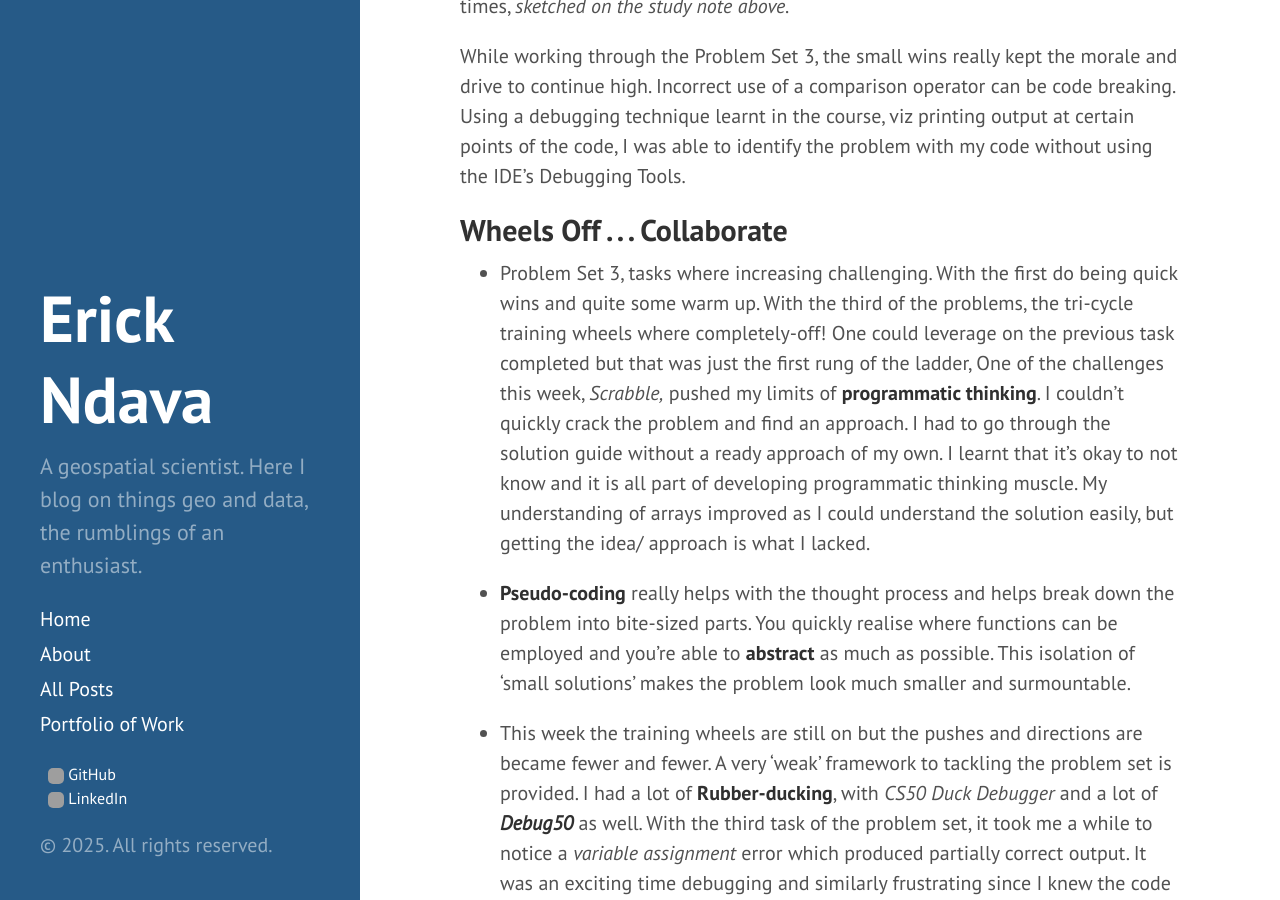
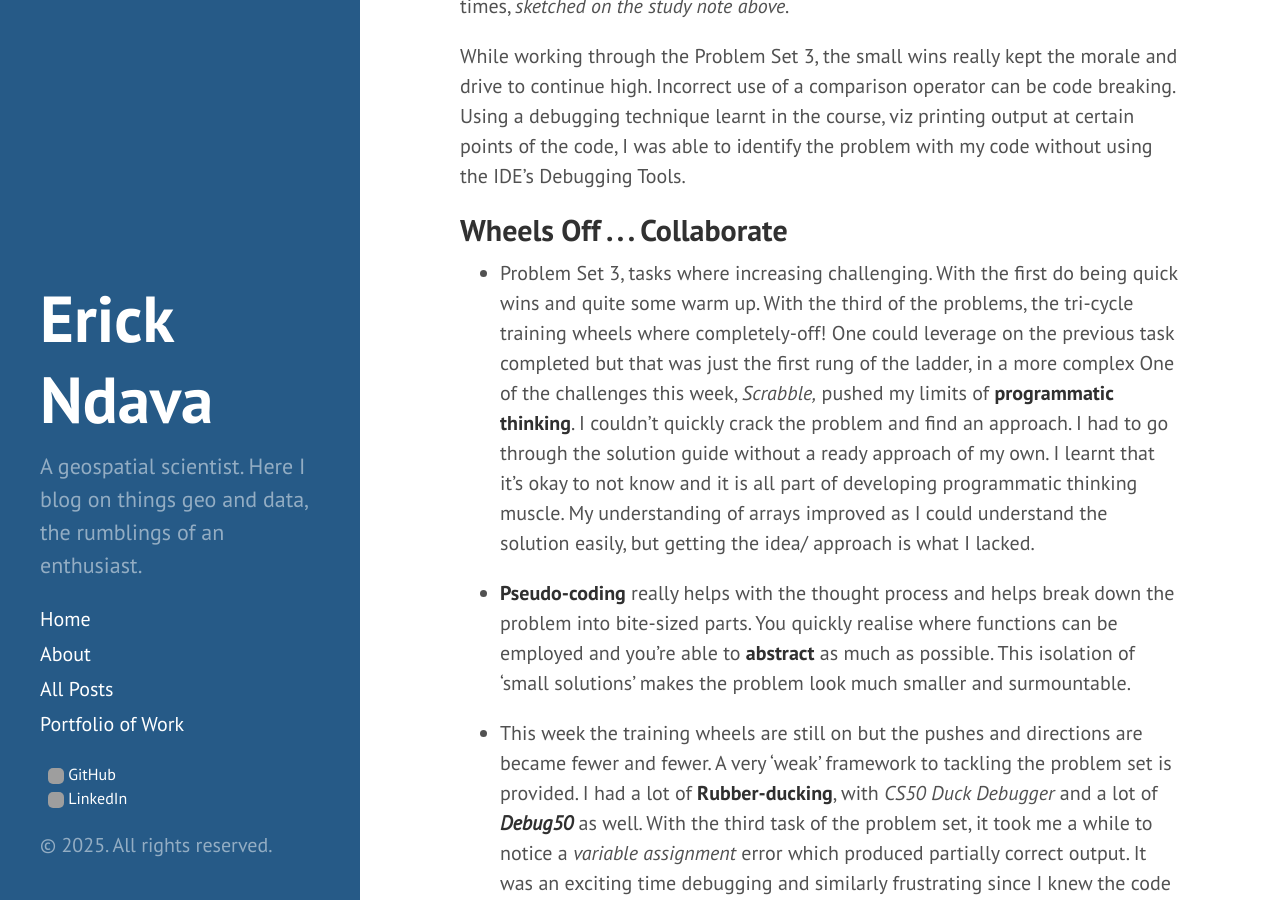
Before and after one commit to erickndava/erickndava.github.io, a Jekyll site: the page built from _posts/2025-07-16-Week-3-Surviving-Algorithms-and-Running-Elections.md, in a window 1280 px wide and 900 px high, scrolled down 970 px. Built offline with Jekyll 4.4.1, drawn with Linux system fonts in a browser that asks for light colours; grey boxes are pictures that could not be loaded.

Commit message:
_posts/2025-07-16-Week-3-Surviving-Algorithms-and-Running-Elections.md updated from https://stackedit.io/

```diff
--- a/_posts/2025-07-16-Week-3-Surviving-Algorithms-and-Running-Elections.md
+++ b/_posts/2025-07-16-Week-3-Surviving-Algorithms-and-Running-Elections.md
@@ -24,7 +24,7 @@
 
 ## Wheels Off . . . Collaborate
 
-- Problem Set 3, tasks where increasing challenging. With the first do being quick wins and quite some warm up. With the third of the problems, the tri-cycle training wheels where completely-off! One could leverage on the previous task completed but that was just the first rung of the ladder,  One of the challenges this week, *Scrabble,* pushed my limits of **programmatic thinking**. I couldn't quickly crack the problem and find an approach. I had to go through the solution guide without a ready approach of my own. I learnt that it's okay to not know and it is all part of developing programmatic thinking muscle. My understanding of arrays improved as I could understand the solution easily, but getting the idea/ approach is what I lacked.
+- Problem Set 3, tasks where increasing challenging. With the first do being quick wins and quite some warm up. With the third of the problems, the tri-cycle training wheels where completely-off! One could leverage on the previous task completed but that was just the first rung of the ladder, in a more complex  One of the challenges this week, *Scrabble,* pushed my limits of **programmatic thinking**. I couldn't quickly crack the problem and find an approach. I had to go through the solution guide without a ready approach of my own. I learnt that it's okay to not know and it is all part of developing programmatic thinking muscle. My understanding of arrays improved as I could understand the solution easily, but getting the idea/ approach is what I lacked.
 
 - **Pseudo-coding** really helps with the thought process and helps break down the problem into bite-sized parts. You quickly realise where functions can be employed and you're able to **abstract** as much as possible. This isolation of 'small solutions' makes the problem look much smaller and surmountable.
 
```
Also changed, not shown: other parts of _posts/2025-07-16-Week-3-Surviving-Algorithms-and-Running-Elections.md (+1 -1 lines).
